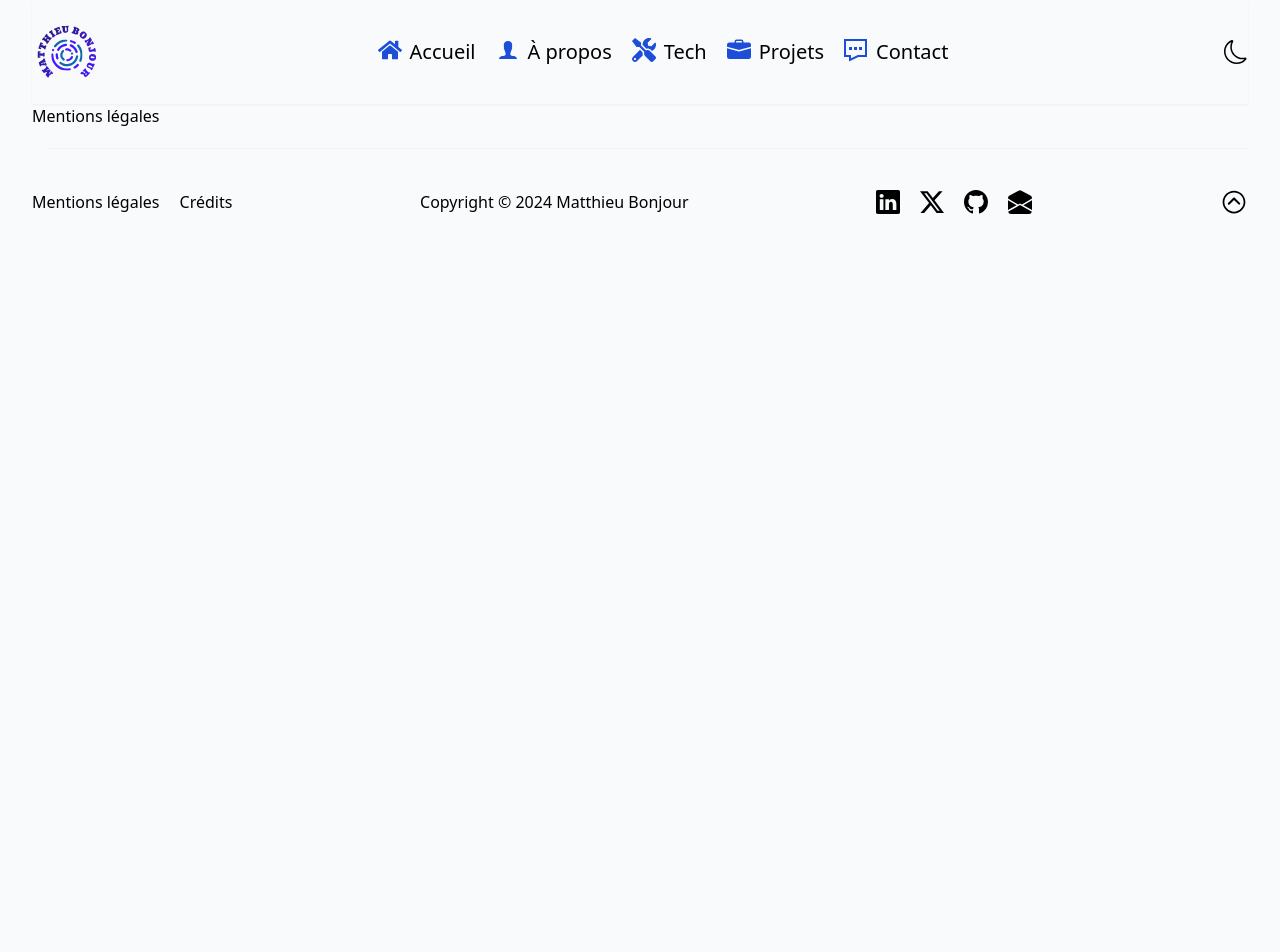
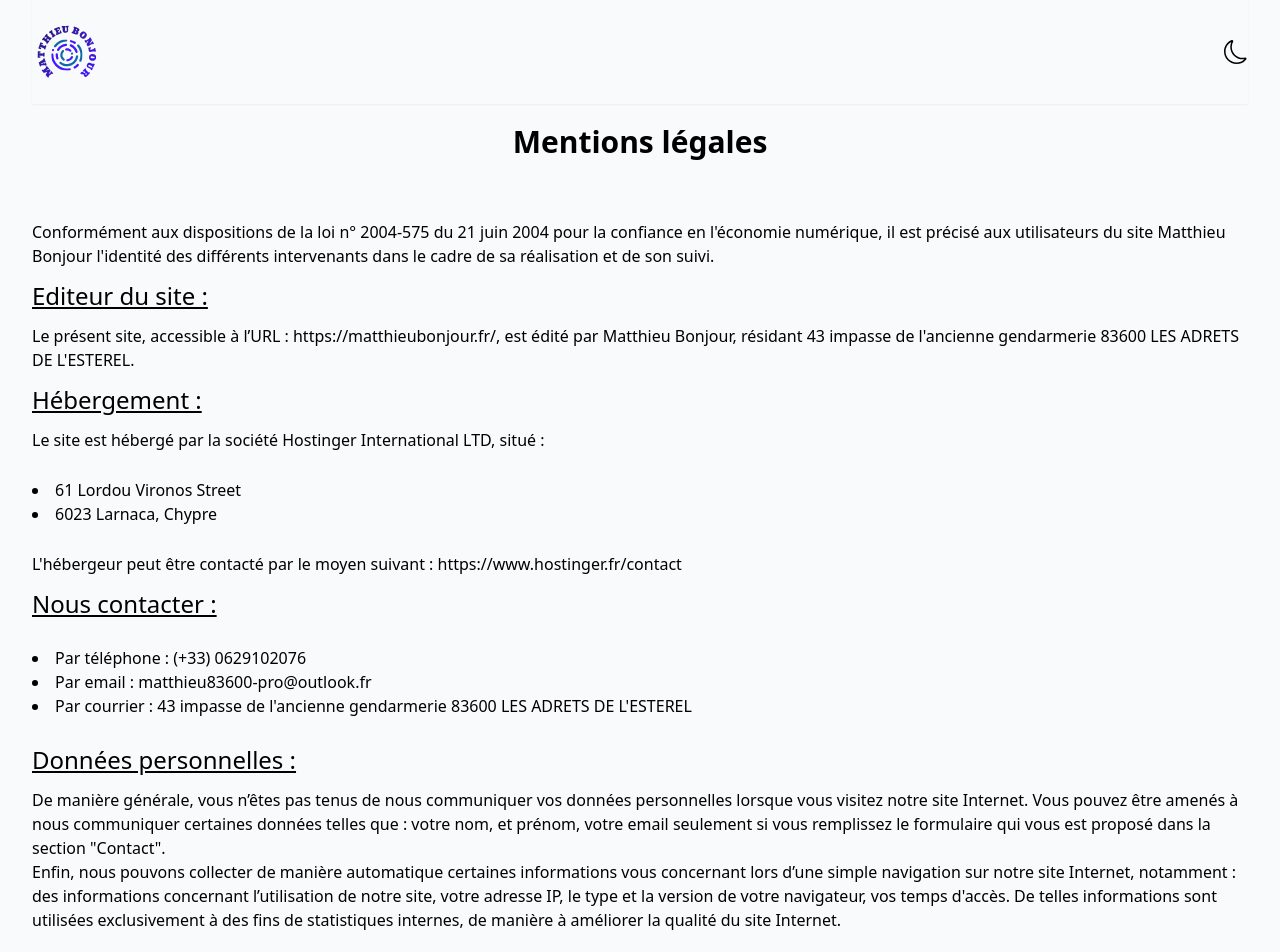
Before and after one commit to Matthieu83600/Portfolio-v2, a Next.js app: page /mentions-legales in a window 1280 px wide. Shown: the top 952 px of the page. Before the commit the page ends 800 px from the top, so only its background shows below. Built offline with nearby package versions, Linux system fonts and the light colour scheme.

Commit message:
Création page mentions légales

```diff
--- /dev/null
+++ b/app/components/mentions.tsx
@@ -0,0 +1,85 @@
+"use client";
+
+import { useRef } from "react";
+import Link from "next/link";
+import { LazyMotion, domAnimation, useInView } from "framer-motion";
+
+export function MentionsLegales() {
+    const ref = useRef(null);
+	const isInView = useInView(ref, { once: true });
+
+    return (
+        <LazyMotion features={domAnimation}>
+          <section
+            id="mentions"
+            tabIndex="0"
+            ref={ref}
+            className="section"
+            style={{
+              transform: isInView ? "none" : "translateX(-200px)",
+              opacity: isInView ? 1 : 0,
+              transition: "all 0.9s cubic-bezier(0.17, 0.55, 0.55, 1) 0.5s"
+            }}
+          >
+            <div className="flex flex-col gap-4 items-center py-5">
+                <h1 className='text-3xl font-bold text-center'>Mentions légales</h1>
+            </div>
+            <div className="pt-10 pb-16 max-w-7xl flex flex-col gap-3">
+                <p>
+                    Conformément aux dispositions de la loi n° 2004-575 du 21 juin 2004 pour
+                    la confiance en l'économie numérique, il est précisé aux utilisateurs du
+                    site Matthieu Bonjour l'identité des différents intervenants dans le
+                    cadre de sa réalisation et de son suivi.
+                </p>
+                <h2 className="text-2xl underline">Editeur du site :</h2>
+                <p>
+                    Le présent site, accessible à l’URL :{' '}
+                    <Link href="https://matthieubonjour.fr/" target="blank">
+                    https://matthieubonjour.fr/
+                    </Link>
+                    , est édité par Matthieu Bonjour, résidant 43 impasse de l'ancienne
+                    gendarmerie 83600 LES ADRETS DE L'ESTEREL.
+                </p>
+                <h2 className="text-2xl underline">Hébergement :</h2>
+                <p>
+                    Le site est hébergé par la société Hostinger International LTD, situé :
+                </p>
+                <ul className="list-disc list-inside my-3.5">
+                    <li>61 Lordou Vironos Street</li>
+                    <li>6023 Larnaca, Chypre</li>
+                </ul>
+                <p>
+                    L'hébergeur peut être contacté par le moyen suivant :{' '}
+                    <Link href="https://www.hostinger.fr/contact" target="blank">
+                    https://www.hostinger.fr/contact
+                    </Link>
+                </p>
+                <h2 className="text-2xl underline">Nous contacter :</h2>
+                <ul className="list-disc list-inside my-3.5">
+                    <li>Par téléphone : (+33) 0629102076</li>
+                    <li>Par email : matthieu83600-pro@outlook.fr</li>
+                    <li>
+                    Par courrier : 43 impasse de l'ancienne gendarmerie 83600 LES ADRETS
+                    DE L'ESTEREL
+                    </li>
+                </ul>
+                <h2 className="text-2xl underline">Données personnelles :</h2>
+                <p>
+                    De manière générale, vous n’êtes pas tenus de nous communiquer vos
+                    données personnelles lorsque vous visitez notre site Internet. Vous
+                    pouvez être amenés à nous communiquer certaines données telles que :
+                    votre nom, et prénom, votre email seulement si vous remplissez le
+                    formulaire qui vous est proposé dans la section "Contact". <br />
+                    Enfin, nous pouvons collecter de manière automatique certaines
+                    informations vous concernant lors d’une simple navigation sur notre site
+                    Internet, notamment : des informations concernant l’utilisation de notre
+                    site, votre adresse IP, le type et la version de votre navigateur, vos
+                    temps d'accès. De telles informations sont utilisées exclusivement à des
+                    fins de statistiques internes, de manière à améliorer la qualité du site
+                    Internet.
+                </p>
+            </div>
+          </section>
+        </LazyMotion>
+    )
+}
--- a/app/mentions-legales/page.tsx
+++ b/app/mentions-legales/page.tsx
@@ -1,6 +1,8 @@
 'use client'
-import React, { useState, useEffect } from 'react';
+
+import React, { useEffect, useState } from "react";
 import ProgressBarLoader from '../components/ProgressBarLoader';
+import { MentionsLegales } from "../components/mentions";
 
 export default function Mentions() {
   const [loading, setLoading] = useState(true);
@@ -14,15 +16,14 @@ export default function Mentions() {
   }, []);
 
   return (
-    <main>
+    <div className='container-md'>
       {loading ? (
         <ProgressBarLoader />
       ) : (
-        <div>
-        {/* Contenu de votre page une fois le chargement terminé */}
-        <h1>Mentions légales</h1>
-      </div>
+        <div className="container-md">
+          <MentionsLegales />
+        </div>
     )}
-  </main>
+  </div>
   );
 };
```
